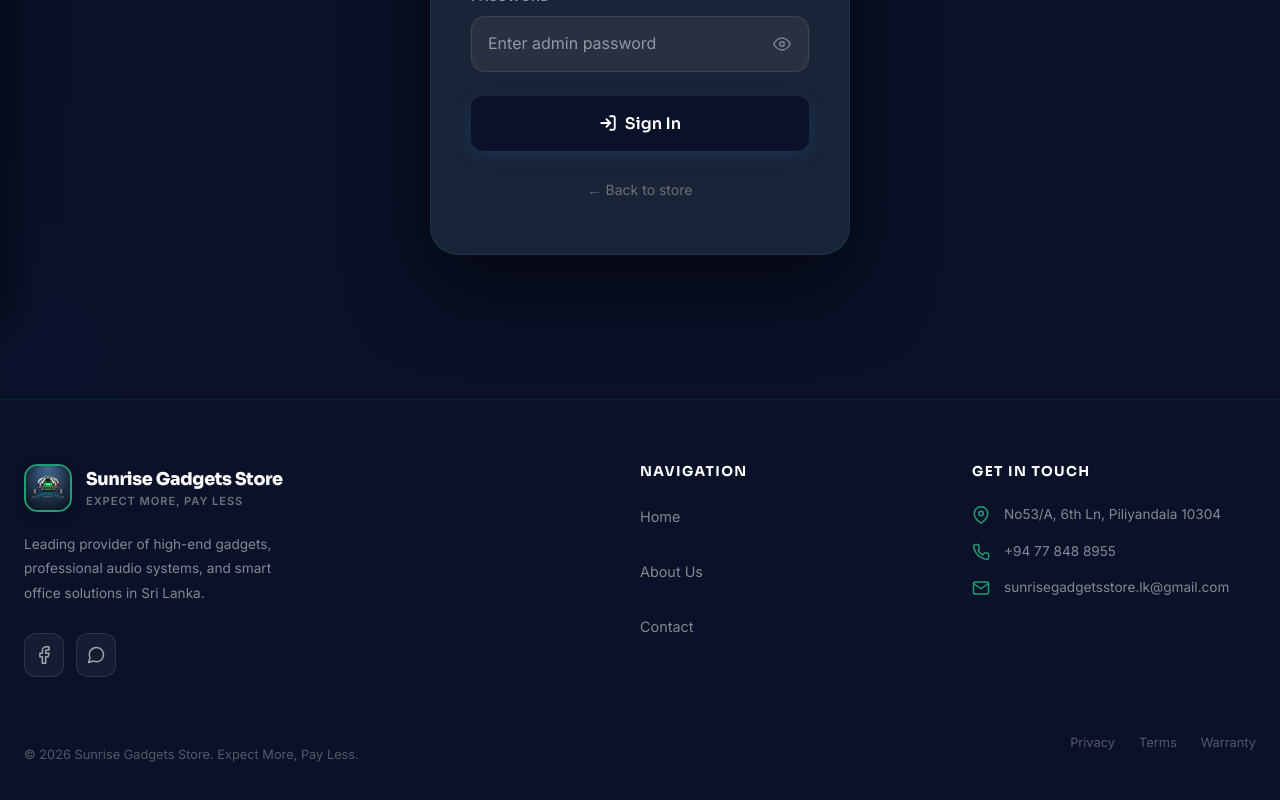
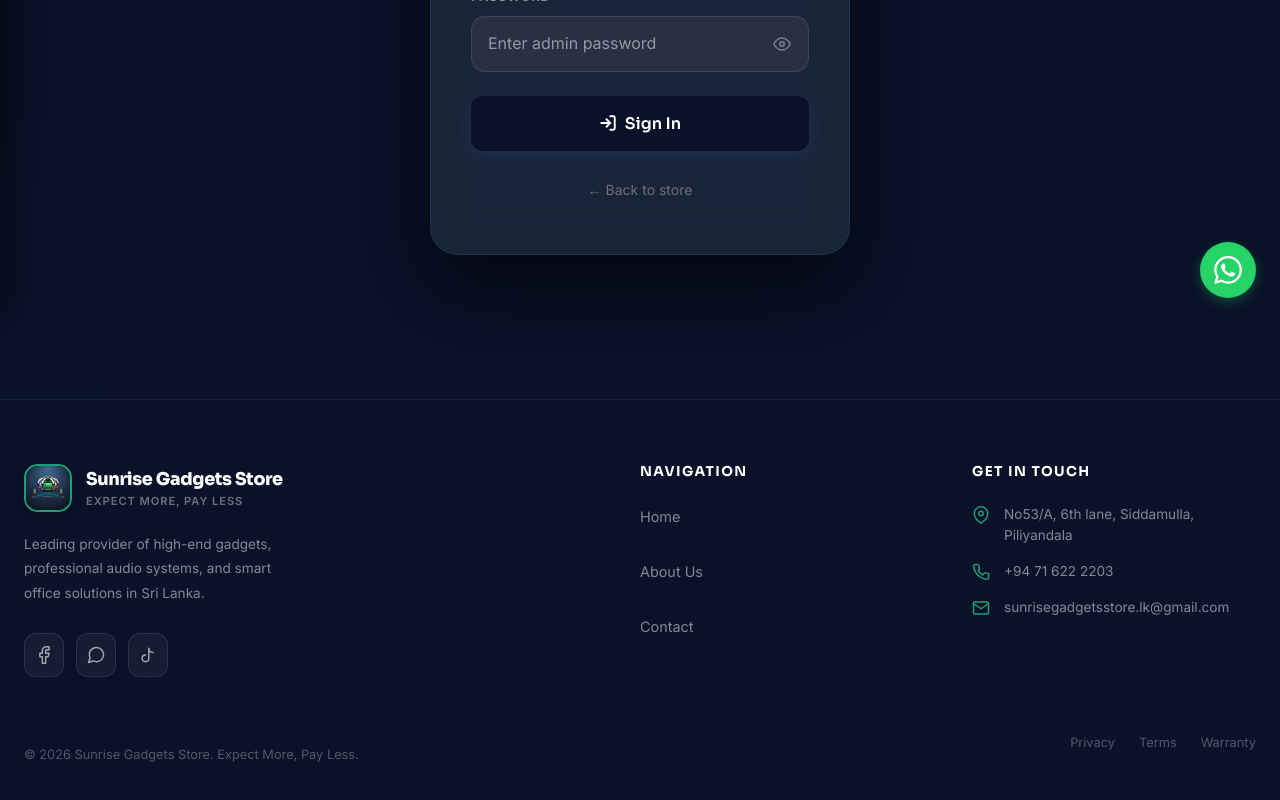
Before and after one commit to Senitha-Shehan/Sunrise-Gadgets-Store, a React (Vite) app in the folder frontend/: page /admin in a window 1280 px wide. Shown: the part 478-1278 px from the top of the page. Built offline with nearby package versions, Linux system fonts and the light colour scheme; no server answers.

Commit message:
update UI

```diff
--- a/frontend/src/App.jsx
+++ b/frontend/src/App.jsx
@@ -11,6 +11,7 @@ import CartPage from './pages/CartPage';
 import Checkout from './pages/Checkout';
 import Nav from './components/Nav';
 import Footer from './components/Footer';
+import WhatsAppButton from './components/WhatsAppButton';
 import { CartProvider } from './context/CartContext';
 
 function App() {
@@ -35,6 +36,7 @@ function App() {
           </Routes>
         </main>
         <Footer />
+        <WhatsAppButton />
       </div>
     </CartProvider>
   );
--- a/frontend/src/components/Footer.jsx
+++ b/frontend/src/components/Footer.jsx
@@ -9,9 +9,15 @@ const socialLinks = [
   },
   {
     icon: <svg width="20" height="20" viewBox="0 0 24 24" fill="none" stroke="currentColor" strokeWidth="1.8" strokeLinecap="round" strokeLinejoin="round"><path d="M21 11.5a8.38 8.38 0 01-.9 3.8 8.5 8.5 0 01-7.6 4.7 8.38 8.38 0 01-3.8-.9L3 21l1.9-5.7a8.38 8.38 0 01-.9-3.8 8.5 8.5 0 014.7-7.6 8.38 8.38 0 013.8-.9h.5a8.48 8.48 0 018 8v.5z" /></svg>,
-    href: 'https://wa.me/94702005088',
+    href: 'https://wa.me/94716222203',
     label: 'WhatsApp',
     color: '#25d366'
+  },
+  {
+    icon: <svg width="20" height="20" viewBox="0 0 24 24" fill="none" stroke="currentColor" strokeWidth="1.8" strokeLinecap="round" strokeLinejoin="round"><path d="M9 12a4 4 0 1 0 4 4V4a5 5 0 0 0 5 5" /></svg>,
+    href: 'https://www.tiktok.com/@sunrise_gadgets_store',
+    label: 'TikTok',
+    color: '#000000'
   },
 ];
 
@@ -99,8 +105,8 @@ function Footer() {
             </h4>
             <div style={{ display: 'flex', flexDirection: 'column', gap: '16px', marginBottom: '28px' }}>
               {[
-                { icon: <svg width="18" height="18" viewBox="0 0 24 24" fill="none" stroke="currentColor" strokeWidth="2" strokeLinecap="round" strokeLinejoin="round"><path d="M21 10c0 7-9 13-9 13s-9-6-9-13a9 9 0 0118 0z" /><circle cx="12" cy="10" r="3" /></svg>, text: 'No53/A, 6th Ln, Piliyandala 10304' },
-                { icon: <svg width="18" height="18" viewBox="0 0 24 24" fill="none" stroke="currentColor" strokeWidth="2" strokeLinecap="round" strokeLinejoin="round"><path d="M22 16.92v3a2 2 0 01-2.18 2 19.79 19.79 0 01-8.63-3.07 19.5 19.5 0 01-6-6 19.79 19.79 0 01-3.07-8.67A2 2 0 014.11 2h3a2 2 0 012 1.72 12.84 12.84 0 00.7 2.81 2 2 0 01-.45 2.11L8.09 9.91a16 16 0 006 6l2.27-2.27a2 2 0 012.11-.45 12.84 12.84 0 002.81.7A2 2 0 0122 16.92z" /></svg>, text: '+94 77 848 8955' },
+                { icon: <svg width="18" height="18" viewBox="0 0 24 24" fill="none" stroke="currentColor" strokeWidth="2" strokeLinecap="round" strokeLinejoin="round"><path d="M21 10c0 7-9 13-9 13s-9-6-9-13a9 9 0 0118 0z" /><circle cx="12" cy="10" r="3" /></svg>, text: 'No53/A, 6th lane, Siddamulla, Piliyandala' },
+                { icon: <svg width="18" height="18" viewBox="0 0 24 24" fill="none" stroke="currentColor" strokeWidth="2" strokeLinecap="round" strokeLinejoin="round"><path d="M22 16.92v3a2 2 0 01-2.18 2 19.79 19.79 0 01-8.63-3.07 19.5 19.5 0 01-6-6 19.79 19.79 0 01-3.07-8.67A2 2 0 014.11 2h3a2 2 0 012 1.72 12.84 12.84 0 00.7 2.81 2 2 0 01-.45 2.11L8.09 9.91a16 16 0 006 6l2.27-2.27a2 2 0 012.11-.45 12.84 12.84 0 002.81.7A2 2 0 0122 16.92z" /></svg>, text: '+94 71 622 2203' },
                 { icon: <svg width="18" height="18" viewBox="0 0 24 24" fill="none" stroke="currentColor" strokeWidth="2" strokeLinecap="round" strokeLinejoin="round"><path d="M4 4h16c1.1 0 2 .9 2 2v12c0 1.1-.9 2-2 2H4c-1.1 0-2-.9-2-2V6c0-1.1.9-2 2-2z" /><polyline points="22,6 12,13 2,6" /></svg>, text: 'sunrisegadgetsstore.lk@gmail.com' },
               ].map(c => (
                 <div key={c.text} style={{ display: 'flex', gap: '14px', alignItems: 'flex-start' }}>
--- a/frontend/src/components/Hero.jsx
+++ b/frontend/src/components/Hero.jsx
@@ -9,7 +9,7 @@ const defaultHeroSlides = [
   },
   {
     bg: '/hero-bg-2.jpg',
-    tag: '🔥 New Arrivals 2026',
+    tag: '🔥 Hot Deals',
     headline: 'Next-Level Smart Tech',
     desc: 'From portable projectors to pro-grade digital cinema — we bring the future to your doorstep.',
   },
--- a/frontend/src/components/Nav.jsx
+++ b/frontend/src/components/Nav.jsx
@@ -240,7 +240,7 @@ function Nav() {
           zIndex: 60,
           display: 'flex',
           flexDirection: 'column',
-          background: 'var(--surface-900)',
+          background: 'var(--surface-950)',
           borderRight: '1px solid rgba(6,182,212,0.2)',
           transform: menuOpen ? 'translateX(0)' : 'translateX(-100%)',
           transition: 'transform 0.35s cubic-bezier(0.4,0,0.2,1)',
@@ -328,15 +328,15 @@ function Nav() {
           <div style={{ fontSize: '0.85rem', color: 'rgba(255,255,255,0.55)', lineHeight: 1.8, display: 'flex', flexDirection: 'column', gap: '8px' }}>
             <div style={{ display: 'flex', alignItems: 'center', gap: '8px' }}>
               <span style={{ color: 'var(--brand-500)', display: 'flex' }}><svg width="16" height="16" viewBox="0 0 24 24" fill="none" stroke="currentColor" strokeWidth="1.8" strokeLinecap="round" strokeLinejoin="round"><path d="M22 16.92v3a2 2 0 01-2.18 2 19.79 19.79 0 01-8.63-3.07 19.5 19.5 0 01-6-6 19.79 19.79 0 01-3.07-8.67A2 2 0 014.11 2h3a2 2 0 012 1.72 12.84 12.84 0 00.7 2.81 2 2 0 01-.45 2.11L8.09 9.91a16 16 0 006 6l2.27-2.27a2 2 0 012.11-.45 12.84 12.84 0 002.81.7A2 2 0 0122 16.92z"/></svg></span>
-              (555) 123-4567
+              +94 71 622 2203
             </div>
             <div style={{ display: 'flex', alignItems: 'center', gap: '8px' }}>
               <span style={{ color: 'var(--brand-500)', display: 'flex' }}><svg width="16" height="16" viewBox="0 0 24 24" fill="none" stroke="currentColor" strokeWidth="1.8" strokeLinecap="round" strokeLinejoin="round"><path d="M4 4h16c1.1 0 2 .9 2 2v12c0 1.1-.9 2-2 2H4c-1.1 0-2-.9-2-2V6c0-1.1.9-2 2-2z"/><polyline points="22,6 12,13 2,6"/></svg></span>
-              info@sunrisegadgets.com
+              sunrisegadgetsstore.lk@gmail.com
             </div>
             <div style={{ display: 'flex', alignItems: 'center', gap: '8px' }}>
               <span style={{ color: 'var(--brand-500)', display: 'flex' }}><svg width="16" height="16" viewBox="0 0 24 24" fill="none" stroke="currentColor" strokeWidth="1.8" strokeLinecap="round" strokeLinejoin="round"><path d="M21 10c0 7-9 13-9 13s-9-6-9-13a9 9 0 0118 0z"/><circle cx="12" cy="10" r="3"/></svg></span>
-              123 Business Street, City
+              No53/A, 6th lane, Siddamulla, Piliyandala
             </div>
           </div>
 
--- a/frontend/src/components/ProductCard.jsx
+++ b/frontend/src/components/ProductCard.jsx
@@ -146,7 +146,7 @@ function ProductCard({ product, showImageSlideshow = false, highlightPricing = f
                 fontWeight: 900,
                 textTransform: 'uppercase',
                 letterSpacing: '0.05em'
-              }}>{badgeLabel || 'New'}</span>
+              }}>{badgeLabel || 'Hot'}</span>
             )}
           </div>
 
--- /dev/null
+++ b/frontend/src/components/WhatsAppButton.jsx
@@ -0,0 +1,126 @@
+import { useState } from 'react';
+
+function WhatsAppButton() {
+  const [isHovered, setIsHovered] = useState(false);
+
+  const whatsappNumber = '+94716222203'; // Client WhatsApp number
+  const whatsappLink = `https://wa.me/${whatsappNumber}`;
+
+  return (
+    <div style={{ position: 'fixed', bottom: '24px', right: '24px', zIndex: 40 }}>
+      {/* Floating Button */}
+      <a
+        href={whatsappLink}
+        target="_blank"
+        rel="noopener noreferrer"
+        onMouseEnter={() => setIsHovered(true)}
+        onMouseLeave={() => setIsHovered(false)}
+        aria-label="Chat with us on WhatsApp"
+        style={{
+          display: 'flex',
+          alignItems: 'center',
+          justifyContent: 'center',
+          width: '56px',
+          height: '56px',
+          borderRadius: '50%',
+          background: '#25D366', // WhatsApp green
+          color: 'white',
+          fontSize: '28px',
+          textDecoration: 'none',
+          boxShadow: isHovered
+            ? '0 8px 24px rgba(37, 211, 102, 0.4)'
+            : '0 4px 12px rgba(37, 211, 102, 0.3)',
+          transition: 'all 0.3s cubic-bezier(0.2, 0.8, 0.2, 1)',
+          transform: isHovered ? 'scale(1.1) translateY(-4px)' : 'scale(1) translateY(0)',
+          cursor: 'pointer',
+          border: 'none',
+          outline: 'none',
+        }}
+      >
+        {/* WhatsApp Icon SVG */}
+        <svg
+          width="28"
+          height="28"
+          viewBox="0 0 24 24"
+          fill="currentColor"
+          xmlns="http://www.w3.org/2000/svg"
+        >
+          <path d="M17.472 14.382c-.297-.149-1.758-.867-2.03-.967-.273-.099-.471-.148-.67.15-.197.297-.767.966-.94 1.164-.173.199-.347.223-.644.075-.297-.15-1.255-.463-2.39-1.475-.883-.788-1.48-1.761-1.653-2.059-.173-.297-.018-.458.13-.606.134-.133.298-.347.446-.52.149-.174.198-.298.298-.497.099-.198.05-.371-.025-.52-.075-.149-.669-1.612-.916-2.207-.242-.579-.487-.5-.669-.51-.173-.008-.371-.01-.57-.01-.198 0-.52.074-.792.372-.272.297-1.04 1.016-1.04 2.479 0 1.462 1.065 2.875 1.213 3.074.149.198 2.096 3.2 5.077 4.487.709.306 1.262.489 1.694.625.712.227 1.36.195 1.871.118.571-.085 1.758-.719 2.006-1.413.248-.694.248-1.289.173-1.413-.074-.124-.272-.198-.57-.347m-5.421 7.403h-.004a9.87 9.87 0 01-5.031-1.378l-.361-.214-3.741.982.998-3.648-.235-.374a9.86 9.86 0 01-1.51-5.26c.001-5.45 4.436-9.884 9.888-9.884 2.64 0 5.122 1.03 6.988 2.898a9.825 9.825 0 012.893 6.994c-.003 5.45-4.437 9.884-9.885 9.884m8.413-18.297A11.815 11.815 0 0012.05 0C5.495 0 .16 5.335.157 11.892c0 2.096.547 4.142 1.588 5.945L.057 24l6.305-1.654a11.882 11.882 0 005.683 1.448h.005c6.554 0 11.89-5.335 11.893-11.893a11.821 11.821 0 00-3.48-8.413z" />
+        </svg>
+      </a>
+
+      {/* Tooltip (Desktop only) */}
+      {isHovered && (
+        <div
+          style={{
+            position: 'absolute',
+            bottom: window.innerWidth < 360 ? '68px' : '68px',
+            right: window.innerWidth < 360 ? '-20px' : '0',
+            background: '#25D366',
+            color: 'white',
+            padding: '8px 12px',
+            borderRadius: '12px',
+            fontSize: '0.875rem',
+            fontWeight: '600',
+            whiteSpace: 'nowrap',
+            animation: 'fadeInUp 0.3s ease-out',
+            boxShadow: '0 4px 12px rgba(0, 0, 0, 0.15)',
+            pointerEvents: 'none',
+            maxWidth: window.innerWidth < 360 ? '140px' : 'auto',
+            textAlign: 'center',
+            wordWrap: 'break-word',
+            zIndex: 50,
+          }}
+        >
+          Chat with us
+          <div
+            style={{
+              position: 'absolute',
+              top: window.innerWidth < 360 ? '-6px' : '-6px',
+              right: window.innerWidth < 360 ? '20px' : '12px',
+              width: '0',
+              height: '0',
+              borderLeft: '6px solid transparent',
+              borderRight: '6px solid transparent',
+              borderTop: '6px solid #25D366',
+            }}
+          />
+        </div>
+      )}
+
+      {/* Pulsing animation background circle */}
+      <style>{`
+        @keyframes fadeInUp {
+          from {
+            opacity: 0;
+            transform: translateY(8px);
+          }
+          to {
+            opacity: 1;
+            transform: translateY(0);
+          }
+        }
+
+        @keyframes pulse {
+          0%, 100% {
+            transform: scale(1);
+            opacity: 0;
+          }
+          50% {
+            opacity: 0.1;
+          }
+        }
+
+        @media (max-width: 768px) {
+          /* Adjust positioning for mobile */
+          .whatsapp-button {
+            bottom: 16px;
+            right: 16px;
+          }
+        }
+      `}</style>
+    </div>
+  );
+}
+
+export default WhatsAppButton;
--- a/frontend/src/pages/AddProduct.jsx
+++ b/frontend/src/pages/AddProduct.jsx
@@ -317,8 +317,8 @@ function AddProduct({ editingProduct, onSuccess }) {
                         <svg width="20" height="20" fill="none" stroke="currentColor" viewBox="0 0 24 24"><path strokeLinecap="round" strokeLinejoin="round" strokeWidth="2" d="M5 3v4M3 5h4M6 17v4m-2-2h4m5-16l2.286 6.857L21 12l-7.714 2.143L11 21l-2.143-7.714L1 12l6.857-2.286L9 3z" /></svg>
                       </div>
                       <div>
-                        <div className="text-sm font-bold text-[#F5F5F5]">New Arrival</div>
-                        <div className="text-[10px] text-slate-400 font-medium">Highlight in new collection</div>
+                        <div className="text-sm font-bold text-[#F5F5F5]">Hot Deals</div>
+                        <div className="text-[10px] text-slate-400 font-medium">Highlight as hot deal product</div>
                       </div>
                     </div>
                     <input type="checkbox" checked={newArrival} onChange={e => setNewArrival(e.target.checked)} className="w-6 h-6 accent-cyan-500" />
@@ -410,7 +410,7 @@ function AddProduct({ editingProduct, onSuccess }) {
                     <span className="text-xs font-bold uppercase tracking-widest opacity-40">Awaiting Product Media</span>
                   </div>
                 )}
-                {newArrival && <div className="absolute top-4 left-4 bg-cyan-500 text-white text-[10px] font-black px-3 py-1.5 rounded-full shadow-lg">NEW</div>}
+                {newArrival && <div className="absolute top-4 left-4 bg-cyan-500 text-white text-[10px] font-black px-3 py-1.5 rounded-full shadow-lg">HOT</div>}
                 {!inStock && <div className="absolute inset-0 bg-[#2D2D44]/60 backdrop-blur-[2px] flex items-center justify-center font-black text-[#F5F5F5] uppercase tracking-widest text-sm">Out of Stock</div>}
               </div>
               <div className="p-6 space-y-4">
--- a/frontend/src/pages/ContactUs.jsx
+++ b/frontend/src/pages/ContactUs.jsx
@@ -23,7 +23,7 @@ const contactInfo = [
   {
     icon: <svg width="24" height="24" viewBox="0 0 24 24" fill="none" stroke="currentColor" strokeWidth="1.8" strokeLinecap="round" strokeLinejoin="round"><path d="M21 11.5a8.38 8.38 0 01-.9 3.8 8.5 8.5 0 01-7.6 4.7 8.38 8.38 0 01-3.8-.9L3 21l1.9-5.7a8.38 8.38 0 01-.9-3.8 8.5 8.5 0 014.7-7.6 8.38 8.38 0 013.8-.9h.5a8.48 8.48 0 018 8v.5z"/></svg>,
     label: 'WhatsApp',
-    value: '+94 78 448 8955',
+    value: '+94 71 622 2203',
     sub: 'Fast replies, 9 AM – 9 PM'
   },
 ];
--- a/frontend/src/pages/ProductDetail.jsx
+++ b/frontend/src/pages/ProductDetail.jsx
@@ -4,7 +4,7 @@ import axios from 'axios';
 import { useCart } from '../context/CartContext';
 import usePageMetadata from '../hooks/usePageMetadata';
 
-const WA_NUMBER = '94702005088';
+const WA_NUMBER = '94716222203'; // Client WhatsApp number
 
 function ProductDetail() {
   const { id } = useParams();
@@ -168,7 +168,7 @@ function ProductDetail() {
             <div className="detail-info-pad">
               {/* Badges */}
               <div style={{ display: 'flex', gap: '8px', flexWrap: 'wrap' }}>
-                {product.newArrival && <span className="badge badge-new">✨ New Arrival</span>}
+                {product.newArrival && <span className="badge badge-new">✨ Hot Deal</span>}
                 {product.inStock === false && <span className="badge" style={{ background: '#ef4444', color: 'white', boxShadow: '0 2px 8px rgba(239,68,68,0.4)' }}>Out of Stock</span>}
                 {product.inStock !== false && <span className="badge" style={{ background: '#10b981', color: 'white', boxShadow: '0 2px 8px rgba(16,185,129,0.3)' }}>In Stock</span>}
                 {product.brand && <span style={{ padding: '4px 14px', borderRadius: '999px', fontSize: '0.75rem', fontWeight: 600, background: 'rgba(6,182,212,0.08)', color: 'var(--brand-600)', border: '1px solid rgba(6,182,212,0.2)' }}>{product.brand}</span>}
--- a/frontend/src/pages/ProductList.jsx
+++ b/frontend/src/pages/ProductList.jsx
@@ -196,13 +196,14 @@ function ProductList() {
   useEffect(() => {
     let filtered = [...products];
 
-    // Search filtering (by name, brand, description)
+    // Search filtering (by name, brand, description, category)
     if (searchTerm?.trim()) {
       const s = searchTerm.toLowerCase().trim();
       filtered = filtered.filter(p =>
         p.name?.toLowerCase().includes(s) ||
         p.brand?.toLowerCase().includes(s) ||
-        p.description?.toLowerCase().includes(s)
+        p.description?.toLowerCase().includes(s) ||
+        p.category?.toLowerCase().includes(s)
       );
     }
 
```
Also changed, not shown: 1 other file (tests, documents, lock files or other folders).
